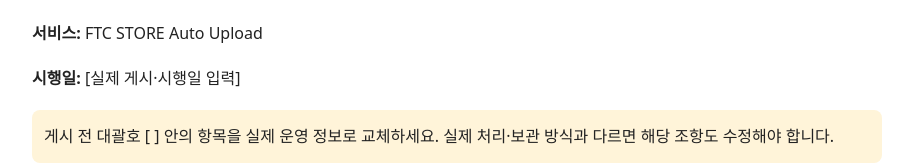
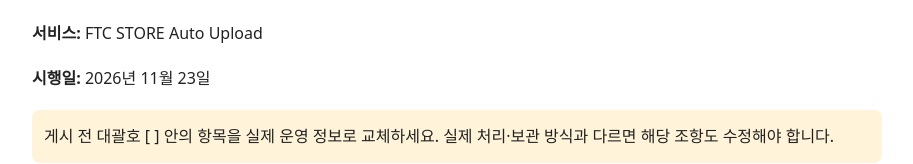
Before and after one commit to FTCCompany/ftc-store-auto-upload, a plain HTML site: page privacy.html in a window 1280 px wide. Shown: the part 153-317 px from the top of the page, without its empty margins (183-1096 px from the left). Drawn offline with Linux system fonts and the light colour scheme.

Commit message:
Update privacy.html

```diff
--- a/privacy.html
+++ b/privacy.html
@@ -1,4 +1,4 @@
-<!doctype html><html lang="ko"><head><meta charset="utf-8"><meta name="viewport" content="width=device-width, initial-scale=1"><title>개인정보처리방침 | FTC STORE Auto Upload</title><style>body{font-family:system-ui,-apple-system,"Malgun Gothic",sans-serif;max-width:850px;margin:40px auto;padding:0 22px;color:#222;line-height:1.85}h1{color:#1765aa}h2{margin-top:30px;border-bottom:1px solid #ddd;padding-bottom:5px}nav a{margin-right:20px}footer{margin-top:50px;border-top:1px solid #ddd;padding-top:15px;color:#555} .notice{background:#fff4d9;padding:12px;border-radius:8px}</style></head><body><nav><a href="index.html">홈</a><a href="terms.html">이용약관</a><a href="privacy.html">개인정보처리방침</a></nav><main><h1>개인정보처리방침</h1><p><strong>서비스:</strong> FTC STORE Auto Upload</p><p><strong>시행일:</strong> [실제 게시·시행일 입력]</p><p class="notice">게시 전 대괄호 [ ] 안의 항목을 실제 운영 정보로 교체하세요. 실제 처리·보관 방식과 다르면 해당 조항도 수정해야 합니다.</p><section><h2>제1조 (처리 목적)</h2><p>외부 소셜미디어 계정 인증·연결, 이용자가 승인한 영상 게시, 게시 상태 확인, 오류 처리, 보안 및 문의 응대를 위해 필요한 정보를 처리할 수 있습니다.</p></section>
+<!doctype html><html lang="ko"><head><meta charset="utf-8"><meta name="viewport" content="width=device-width, initial-scale=1"><title>개인정보처리방침 | FTC STORE Auto Upload</title><style>body{font-family:system-ui,-apple-system,"Malgun Gothic",sans-serif;max-width:850px;margin:40px auto;padding:0 22px;color:#222;line-height:1.85}h1{color:#1765aa}h2{margin-top:30px;border-bottom:1px solid #ddd;padding-bottom:5px}nav a{margin-right:20px}footer{margin-top:50px;border-top:1px solid #ddd;padding-top:15px;color:#555} .notice{background:#fff4d9;padding:12px;border-radius:8px}</style></head><body><nav><a href="index.html">홈</a><a href="terms.html">이용약관</a><a href="privacy.html">개인정보처리방침</a></nav><main><h1>개인정보처리방침</h1><p><strong>서비스:</strong> FTC STORE Auto Upload</p><p><strong>시행일:</strong> 2026년 11월 23일 </p><p class="notice">게시 전 대괄호 [ ] 안의 항목을 실제 운영 정보로 교체하세요. 실제 처리·보관 방식과 다르면 해당 조항도 수정해야 합니다.</p><section><h2>제1조 (처리 목적)</h2><p>외부 소셜미디어 계정 인증·연결, 이용자가 승인한 영상 게시, 게시 상태 확인, 오류 처리, 보안 및 문의 응대를 위해 필요한 정보를 처리할 수 있습니다.</p></section>
 <section><h2>제2조 (처리 항목)</h2><p>실제 사용 권한과 기능에 따라 계정 식별자·공개 프로필, OAuth 액세스/갱신 토큰, 게시 영상 및 설명·해시태그, 게시 기록·오류 정보, 문의 시 제공된 연락처를 처리할 수 있습니다. 실제 처리하지 않는 항목은 운영 전에 삭제·수정해야 합니다.</p></section>
 <section><h2>제3조 (보관 기간)</h2><p>계정 연결 인증 정보는 연결 유지에 필요한 기간 동안 보관합니다. 게시 기록: [실제 보관 기간 입력]. 문의 기록: [실제 보관 기간 입력]. 처리 목적 달성 또는 삭제 요청 시 법령상 보존 의무가 없는 한 지체 없이 삭제합니다.</p></section>
 <section><h2>제4조 (제3자 제공 및 연동)</h2><p>이용자가 승인한 게시 요청을 처리하기 위해 영상 및 게시 정보를 TikTok 등 해당 플랫폼으로 전송할 수 있습니다. 관련 법령에 따른 근거나 동의 없이 목적 외로 제3자에게 제공하지 않습니다.</p></section>
```
